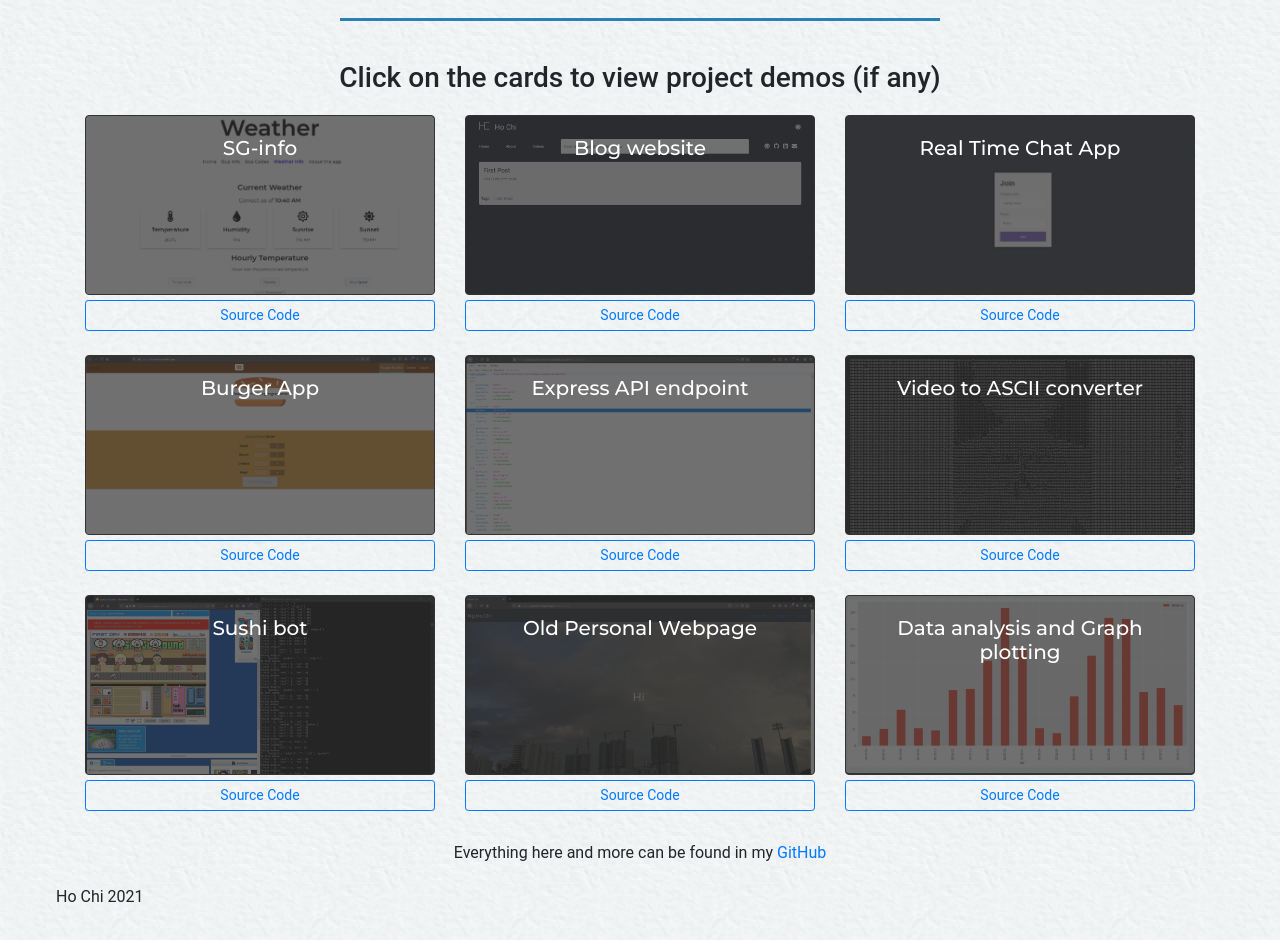
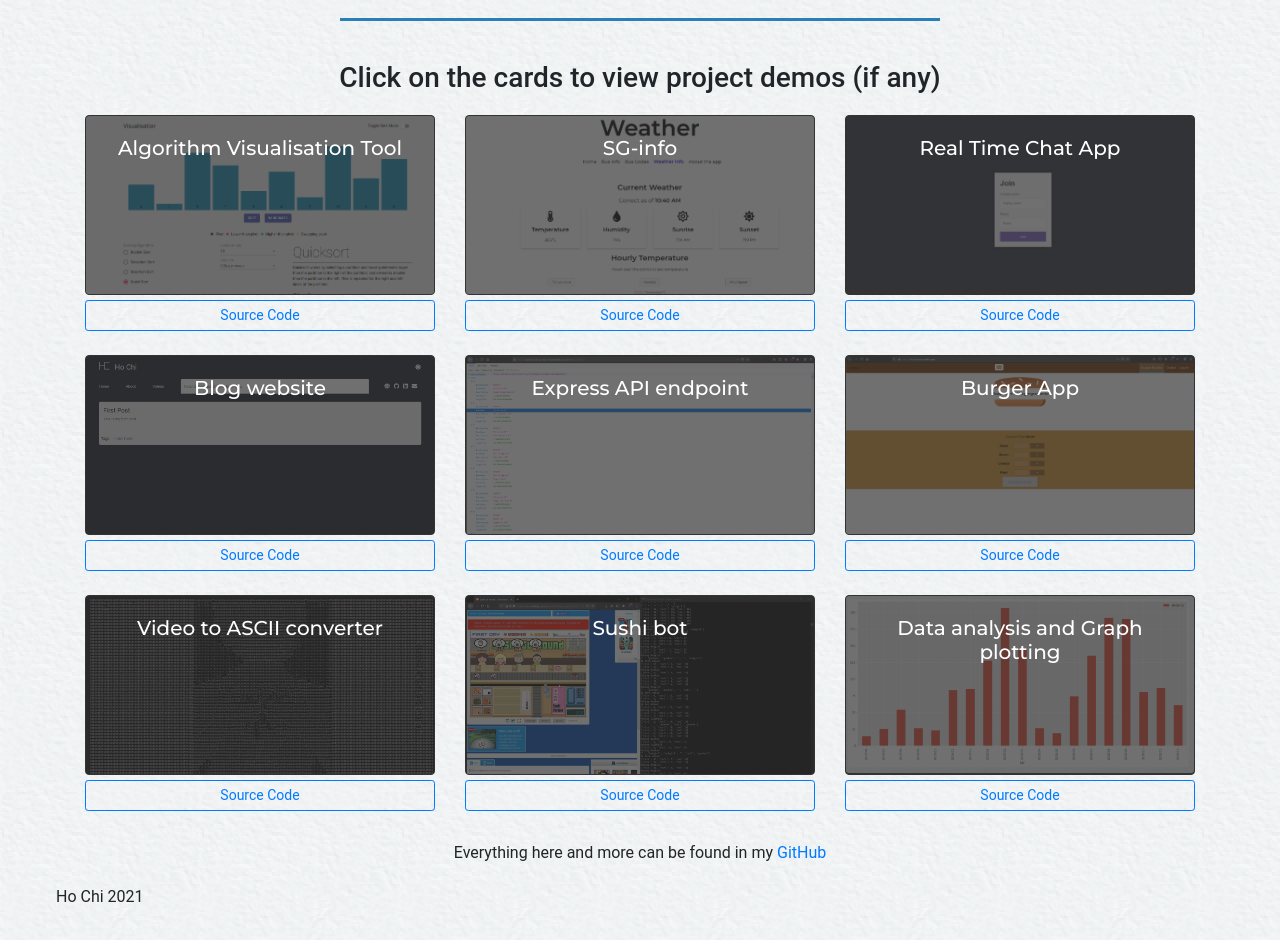
Before and after one commit to nghochi123/website-archive, a React (Create React App) app in the folder hcwebpage/: page /projects in a window 1280 px wide. Shown: the part 210-1150 px from the top of the page. Built offline with nearby package versions, Linux system fonts and the light colour scheme.

Commit message:
editing projects tab

```diff
--- a/hcwebpage/src/containers/Projects/Projects.js
+++ b/hcwebpage/src/containers/Projects/Projects.js
@@ -9,7 +9,7 @@ import styles from './Projects.module.css';
 import weatherImg from '../../resources/weather.png';
 import blogImg from '../../resources/blog.png';
 import chatImg from '../../resources/chatapp.png'
-import websiteImg from '../../resources/oldwebsite.png';
+import visualisationImg from '../../resources/visualisation.png';
 import asciiImg from '../../resources/ascii.png';
 import burgerImg from '../../resources/burger.png';
 import expressImg from '../../resources/expressheroku.png';
@@ -24,20 +24,20 @@ const Projects = props => {
                 <h1 className={styles.submaintext}>Personal Projects</h1>
                 <h3 className={styles.text}>Click on the cards to view project demos (if any)</h3>
                 <Row>
+                    <Col><ProjectCard img={visualisationImg} link="https://hcvisualisation.netlify.app/" sc="https://github.com/nghochi123/visualizer" title="Algorithm Visualisation Tool" text="An algorithm visualisation tool that currently only has 4 sorting algorithms" /></Col>
                     <Col><ProjectCard img={weatherImg} link="https://sg-info-hc.netlify.app/" sc="https://github.com/nghochi123/sg-info" title="SG-info" text="An app that gets information from APIs online and presents them in a more human readable format" /></Col>
-                    <Col><ProjectCard img={blogImg} link="https://nghochi-blog.netlify.app/" sc="https://github.com/nghochi123/hc-blog" title="Blog website" text="A blog site built with Gatsby, using the React framework" /></Col>
                     <Col><ProjectCard img={chatImg} link="http://hchc-chat-app.herokuapp.com/" sc="https://github.com/nghochi123/chat-app" title="Real Time Chat App" text="An app that utilizes Web Sockets (using the socket.io npm module) to allow the real time exchange of information"/></Col>
                 </Row>
                 <br/>
                 <Row>
+                    <Col><ProjectCard img={blogImg} link="https://nghochi-blog.netlify.app/" sc="https://github.com/nghochi123/hc-blog" title="Blog website" text="A blog site built with Gatsby, using the React framework" /></Col>
+                    <Col><ProjectCard img={expressImg} link="https://express-server-test-hchc.herokuapp.com/" sc="https://github.com/nghochi123/express-server-test" title="Express API endpoint" text="An express server holding information used in the SG Info app above. Access the endpoints with /weather and /bus/(buscode) or /bus/allbuses." /></Col>
                     <Col><ProjectCard img={burgerImg} link="https://hchcburger.netlify.app/" title="Burger App" sc="https://github.com/nghochi123/react-stuff/tree/master/burger-builder" text="A partially functional app that allows you to order virtual burgers online. The data is stored in Firebase. Made in a course on React." /></Col>
-                    <Col><ProjectCard img={expressImg} link="https://express-server-test-hchc.herokuapp.com/" sc="https://github.com/nghochi123/express-server-test" title="Express API endpoint" text="An express server holding information used in the SG Info app above. Access the endpoints with /weather and /bus/(buscode) or /bus/allbuses." /></Col>
-                    <Col><ProjectCard img={asciiImg} link="https://www.youtube.com/watch?v=7qHKRo7rqhQ" sc="https://github.com/nghochi123/python-stuff/tree/master/ascii-video" title="Video to ASCII converter" text="Made a script with Python to convert frames into images and spam them in command line to simulate playing a video"/></Col>
                 </Row>
                 <br/>
                 <Row>
+                    <Col><ProjectCard img={asciiImg} link="https://www.youtube.com/watch?v=7qHKRo7rqhQ" sc="https://github.com/nghochi123/python-stuff/tree/master/ascii-video" title="Video to ASCII converter" text="Made a script with Python to convert frames into images and spam them in command line to simulate playing a video"/></Col>
                     <Col><ProjectCard img={sushiImg} link="https://www.youtube.com/watch?v=1PBlQ11OJVU" sc="https://github.com/nghochi123/python-stuff/tree/master/SushiGoRound" title="Sushi bot" text="Made a simple bot with Python to play Sushi Go Round."/></Col>
-                    <Col><ProjectCard img={websiteImg} link="https://nghochi123.github.io/" sc="https://github.com/nghochi123/nghochi123.github.io" title="Old Personal Webpage" text="My old webpage made with HTML, CSS and Bootstrap" /></Col>
                     <Col><ProjectCard img={graphImg} title="Data analysis and Graph plotting" sc="https://github.com/nghochi123/data" text="Created graphs in Python with Numpy, Matplotlib and Seaborn libraries. No link here."/></Col>
                 </Row>
                 <p className={styles.text}>Everything here and more can be found in my <a className={styles.link} href="https://github.com/nghochi123">GitHub</a></p>
```
Also changed, not shown: hcwebpage/src/resources/visualisation.png (added).
